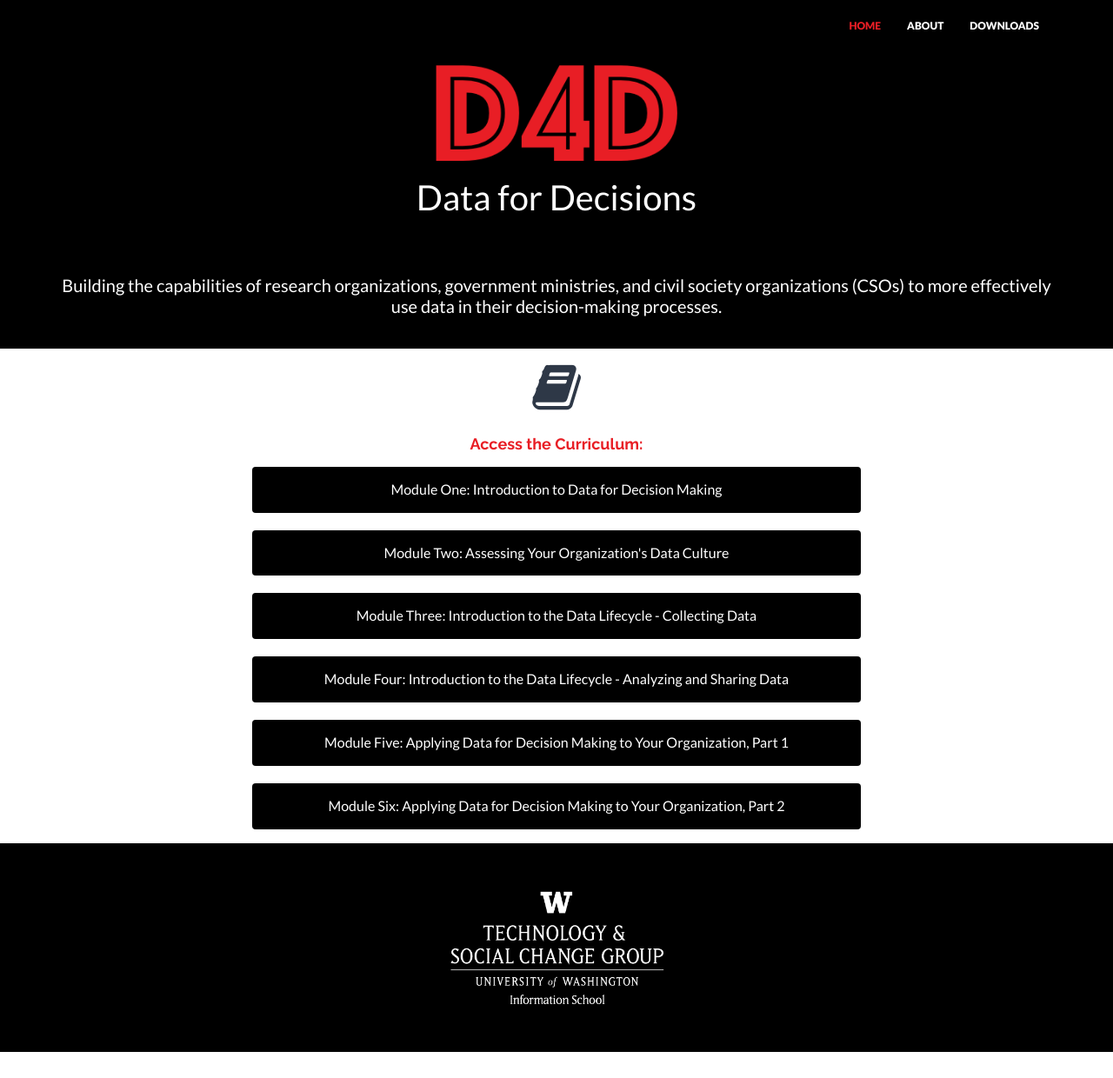
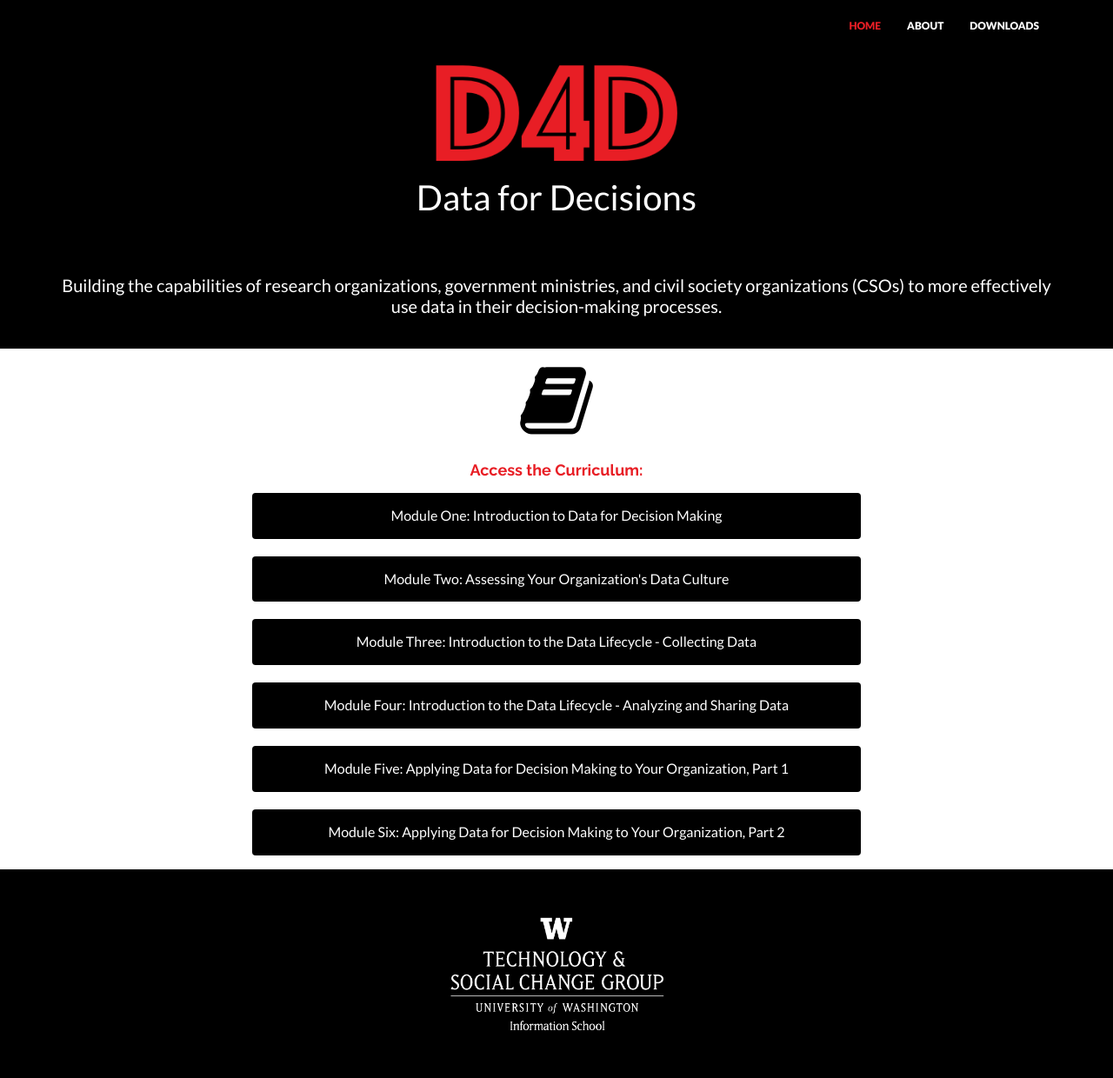
Before and after one commit to tascha/D4DM, a Jekyll site: the page built from index.html, in a window 1280 px wide and 1240 px high. Shown: the whole window at 87% size. Built offline with Jekyll 4.4.1, drawn with Linux system fonts in a browser that asks for light colours; nearby versions of some CDN libraries.

Commit message:
update line 286 287

```diff
--- a/_includes/css/main.css
+++ b/_includes/css/main.css
@@ -283,8 +283,8 @@
 }
 
 #service i {
-	color: #2e3847;
-	font-size: 60px;
+	color: #000000;
+	font-size: 90px;
 	padding: 15px;
 }
 
```
